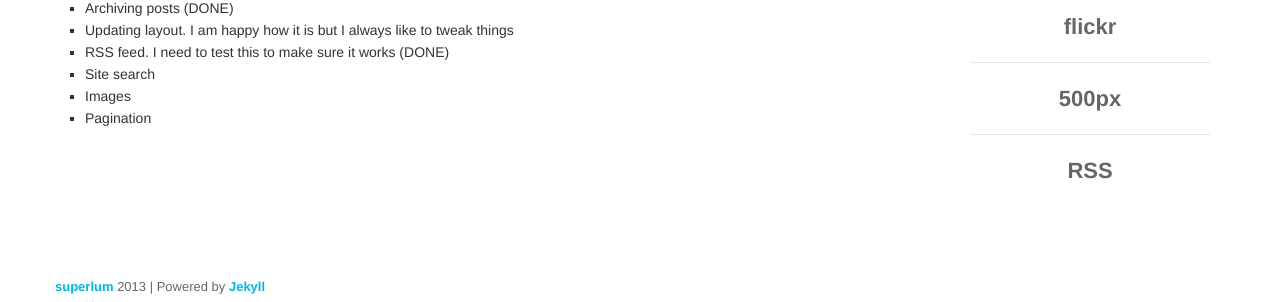
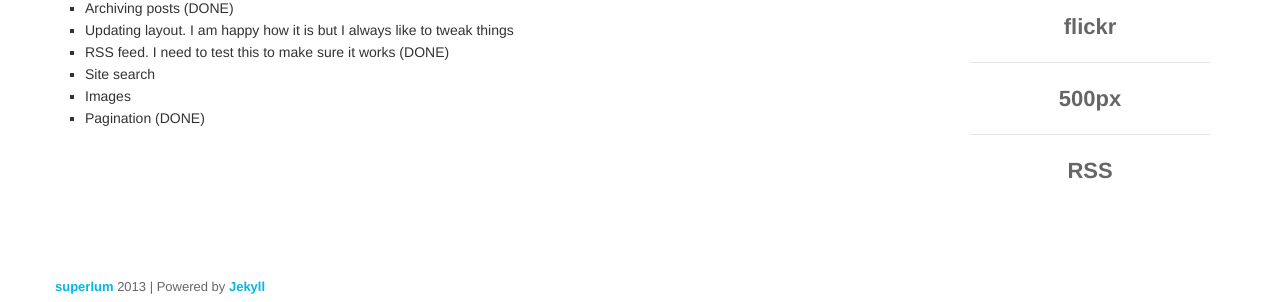
Before and after one commit to superlum/superlum.github.com, a Jekyll site: the page built from _posts/2013-1-30-archives-back.md, in a window 1280 px wide. Shown: the part 319-621 px from the top of the page. Built offline with Jekyll 4.4.1, drawn with Linux system fonts in a browser that asks for light colours; nearby versions of some CDN libraries.

Commit message:
post - archive update

```diff
--- a/_posts/2013-1-30-archives-back.md
+++ b/_posts/2013-1-30-archives-back.md
@@ -15,4 +15,4 @@ My checklist so far for this blog plus a couple of more things:
 - RSS feed. I need to test this to make sure it works (DONE)
 - Site search
 - Images
-- Pagination
+- Pagination (DONE)
```
